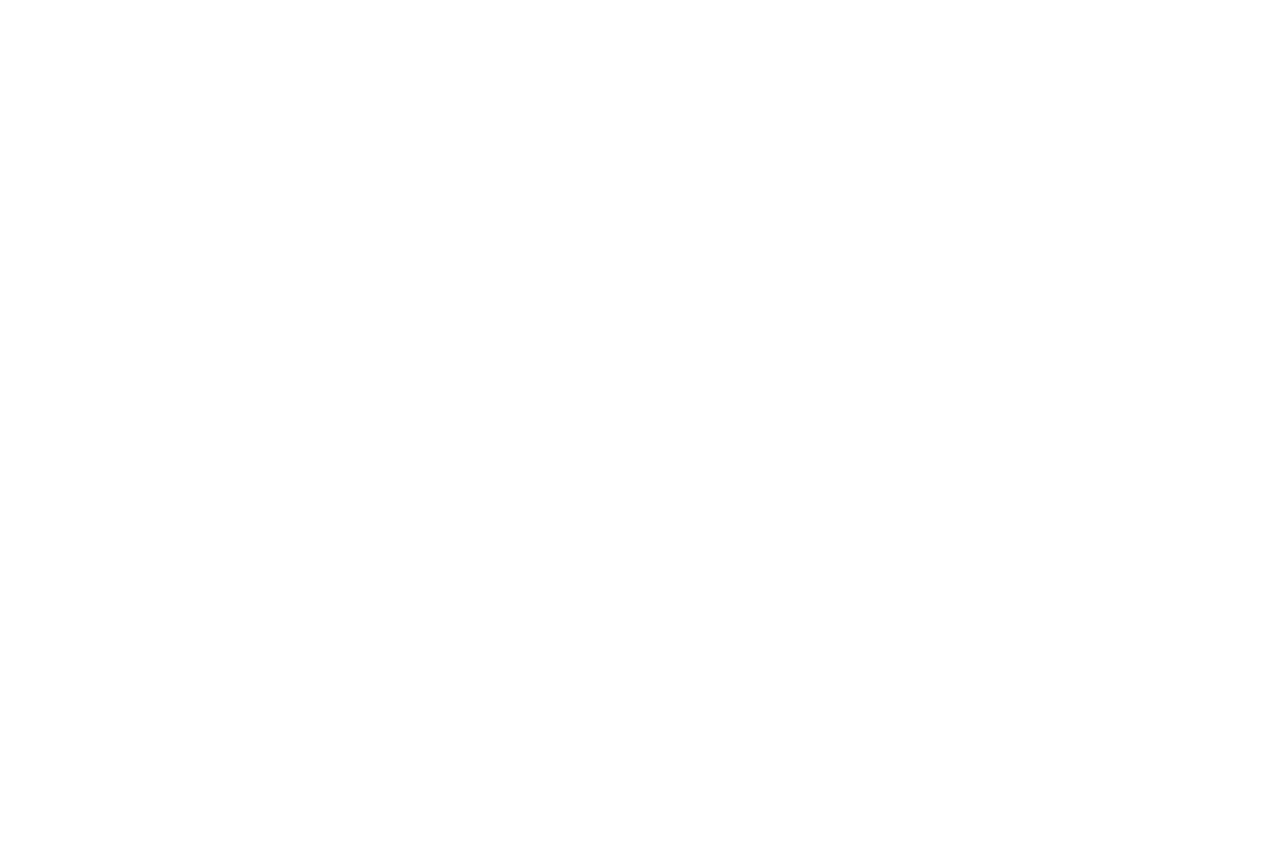
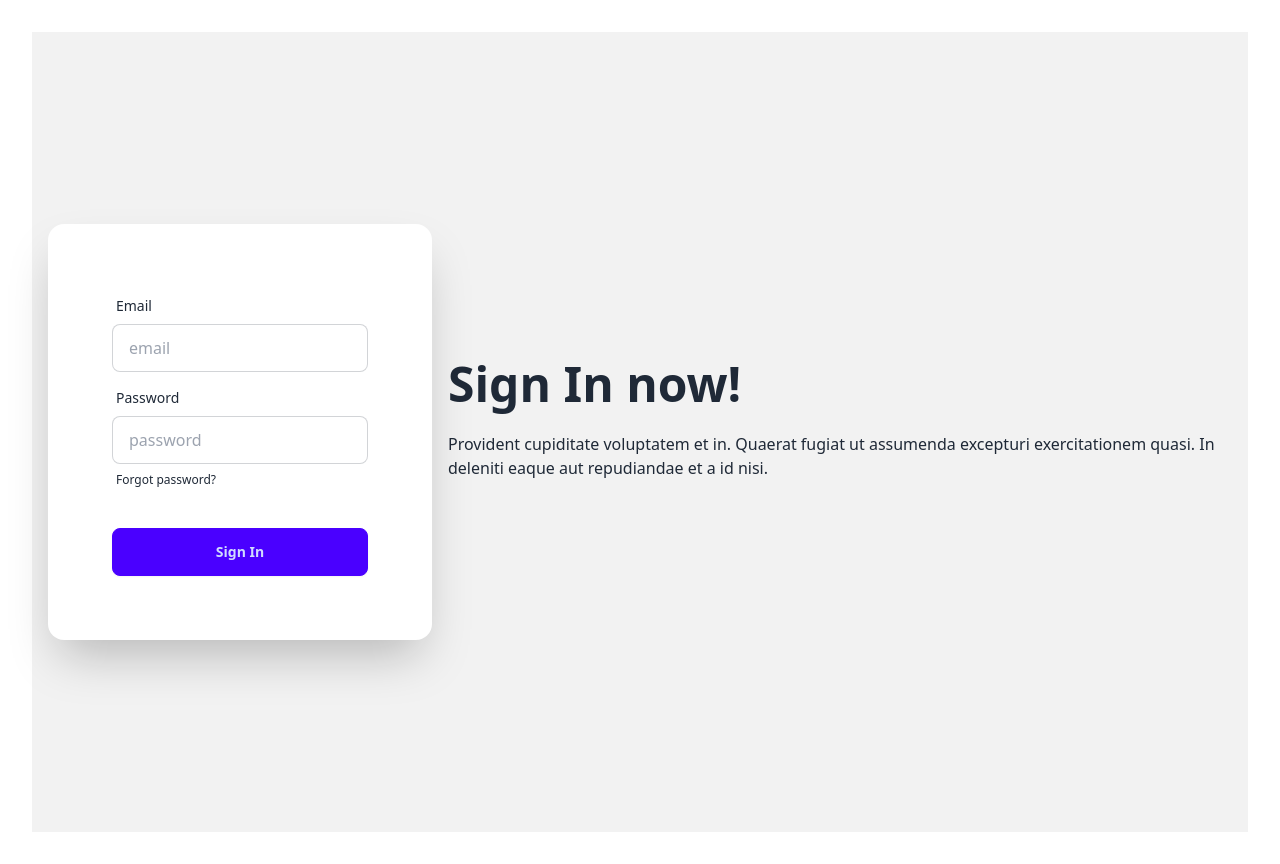
Before and after one commit to GGTuran/coffee-shop-client, a React (Vite) app: page /signIn in a window 1280 px wide. Before the commit the page ends 800 px from the top, so only its background shows below. Built offline with nearby package versions, Linux system fonts and the light colour scheme.

Commit message:
final touch but not satisfied with the deployment

```diff
--- a/src/Components/AddCoffee.jsx
+++ b/src/Components/AddCoffee.jsx
@@ -23,7 +23,7 @@ const AddCoffee = () => {
 
         // sending data to the server
 
-        fetch('http://localhost:5000/coffee',{
+        fetch('https://coffee-store-server-qjlsts5kc-ggturans-projects.vercel.app/coffee',{
             method:'POST',
             headers:{
                 'content-type' : 'application/json'
--- a/src/Components/CoffeeCard.jsx
+++ b/src/Components/CoffeeCard.jsx
@@ -21,7 +21,7 @@ const CoffeeCard = ({ coffee, coffees, setCoffees }) => {
         if (result.isConfirmed) {
 
 
-        fetch(`http://localhost:5000/coffee/${_id}` ,{
+        fetch(`https://coffee-store-server-qjlsts5kc-ggturans-projects.vercel.app/coffee/${_id}` ,{
             method: 'DELETE'
         })
         .then(res=>res.json())
--- a/src/Components/SignIn.jsx
+++ b/src/Components/SignIn.jsx
@@ -1,10 +1,108 @@
+// import { useContext } from "react";
+// import { AuthContext } from "../Providers/AuthProvider";
+
+import { useContext } from "react";
+import { AuthContext } from "../Providers/AuthProvider";
 
 
 const SignIn = () => {
+
+
+        const { signInUser } = useContext(AuthContext);
+
+    // const { signInUser } = useContext(AuthContext);
+
+
+    const handleSignIn = event =>{
+        event.preventDefault();
+        const form = event.target;
+        const email = form.email.value;
+        const password = form.password.value;
+        console.log(email, password);
+
+        signInUser(email, password)
+        .then((result) => {
+            console.log(result.user);
+            const user ={
+                email,
+                lastLoggedAt: result.user?.metadata?.lasSignInTime
+            }
+
+            fetch('https://coffee-store-server-qjlsts5kc-ggturans-projects.vercel.app/user',{
+                method: 'PATCH',
+                headers:{
+                    'content-type': 'application/json'
+                },
+                body:JSON.stringify(user)
+            }
+            .then(res=>res.json())
+            .then(data=>{
+                console.log(data);
+            })
+            )
+
+        }).catch((err) => {
+            console.log(err)
+        });
+
+    //     signInUser(email, password)
+    //   .then((result) => {
+    //         console.log(result.user);
+    //   }).catch((err) => {
+    //     console.log(err)
+    //   });
+
+    }
+
     return (
-        <div>
-
+        <div className="hero min-h-screen bg-base-200">
+        <div className="hero-content flex-col lg:flex-row-reverse">
+          <div className="text-center lg:text-left">
+            <h1 className="text-5xl font-bold">Sign In now!</h1>
+            <p className="py-6">
+              Provident cupiditate voluptatem et in. Quaerat fugiat ut assumenda
+              excepturi exercitationem quasi. In deleniti eaque aut repudiandae et
+              a id nisi.
+            </p>
+          </div>
+          <div className="card shrink-0 w-full max-w-sm shadow-2xl bg-base-100">
+            <form onSubmit={ handleSignIn} className="card-body">
+              <div className="form-control">
+                <label className="label">
+                  <span className="label-text">Email</span>
+                </label>
+                <input
+                  name="email"
+                  type="email"
+                  placeholder="email"
+                  className="input input-bordered"
+                  required
+                />
+              </div>
+              <div className="form-control">
+                <label className="label">
+                  <span className="label-text">Password</span>
+                </label>
+                <input
+                  name="password"
+                  type="password"
+                  placeholder="password"
+                  className="input input-bordered"
+                  required
+                />
+                <label className="label">
+                  <a href="#" className="label-text-alt link link-hover">
+                    Forgot password?
+                  </a>
+                </label>
+              </div>
+              <div className="form-control mt-6">
+                <button className="btn btn-primary">Sign In</button>
+              </div>
+            </form>
+          </div>
         </div>
+      </div>
     );
 };
 
--- a/src/Components/SignUp.jsx
+++ b/src/Components/SignUp.jsx
@@ -16,7 +16,7 @@ const SignUp = () => {
             console.log(result.user);
             // new user
             const user = { email };
-            fetch('http://localhost:5000/user',{
+            fetch('https://coffee-store-server-qjlsts5kc-ggturans-projects.vercel.app/user',{
                 method:'POST',
                 headers:{
                     'content-type': 'application/json'
--- a/src/Components/UpdateCoffee.jsx
+++ b/src/Components/UpdateCoffee.jsx
@@ -21,7 +21,7 @@ const UpdateCoffee = () => {
 
         // sending data to the server
 
-        fetch(`http://localhost:5000/coffee/${_id}`,{
+        fetch(`https://coffee-store-server-qjlsts5kc-ggturans-projects.vercel.app/coffee/${_id}`,{
             method:'PUT',
             headers:{
                 'content-type' : 'application/json'
--- a/src/Components/Users.jsx
+++ b/src/Components/Users.jsx
@@ -7,7 +7,7 @@ const Users = () => {
 
   const handleDelete = id => {
     // make sure user is confirmed to
-    fetch(`http://localhost:5000/user/${id}`,{
+    fetch(`https://coffee-store-server-qjlsts5kc-ggturans-projects.vercel.app/user/${id}`,{
         method: 'DELETE'
     })
     .then(res=>res.json())
@@ -33,6 +33,7 @@ const Users = () => {
               <th>Users</th>
               <th>Email</th>
               <th>ID</th>
+              <th>Last Logged In</th>
               <th>Action</th>
 
             </tr>
@@ -43,7 +44,9 @@ const Users = () => {
                 users.map(user =>
                 <tr key={user._id}>
                     <th>{user.email}</th>
+                    <td>{user.email}</td>
                     <td>{user._id}</td>
+                    <td></td>
                     <td>
                         <button
                         onClick={() => handleDelete(user._id)}
--- a/src/Providers/AuthProvider.jsx
+++ b/src/Providers/AuthProvider.jsx
@@ -1,7 +1,7 @@
 /* eslint-disable no-unused-vars */
 /* eslint-disable react/prop-types */
 import {  createContext, useState } from "react";
-import { createUserWithEmailAndPassword, getAuth } from "firebase/auth";
+import { createUserWithEmailAndPassword, getAuth, signInWithEmailAndPassword } from "firebase/auth";
 import app from "../Firebase/firebase.config";
 const auth = getAuth(app);
 
@@ -18,11 +18,19 @@ const AuthProvider = ({children}) => {
         setLoading(true);
         return createUserWithEmailAndPassword(auth,email,password);
     }
+
+
+    const signInUser = (email, password) =>{
+        setLoading(true);
+        return signInWithEmailAndPassword(auth, email, password);
+    }
+
+
     const userInfo = {
         user,
         createUser,
         loading,
-
+        signInUser
     }
 
     return (
--- a/src/main.jsx
+++ b/src/main.jsx
@@ -18,7 +18,7 @@ const router = createBrowserRouter([
   {
     path: "/",
     element: <App></App>,
-    loader: () => fetch('http://localhost:5000/coffee')
+    loader: () => fetch('https://coffee-store-server-qjlsts5kc-ggturans-projects.vercel.app/coffee')
   },
   {
     path:"/addCoffee",
@@ -27,7 +27,7 @@ const router = createBrowserRouter([
   {
     path:"/updateCoffee/:id",
     element:<UpdateCoffee></UpdateCoffee>,
-    loader: ({params}) => fetch(`http://localhost:5000/coffee/${params.id}`)
+    loader: ({params}) => fetch(`https://coffee-store-server-qjlsts5kc-ggturans-projects.vercel.app/coffee/${params.id}`)
   },
   {
     path:"/signUp",
@@ -40,7 +40,7 @@ const router = createBrowserRouter([
   {
     path:"/users",
     element:<Users></Users>,
-    loader: () => fetch('http://localhost:5000/user')
+    loader: () => fetch('https://coffee-store-server-qjlsts5kc-ggturans-projects.vercel.app/user')
   }
 ]);
 
```
Also changed, not shown: vercel.json (added).
